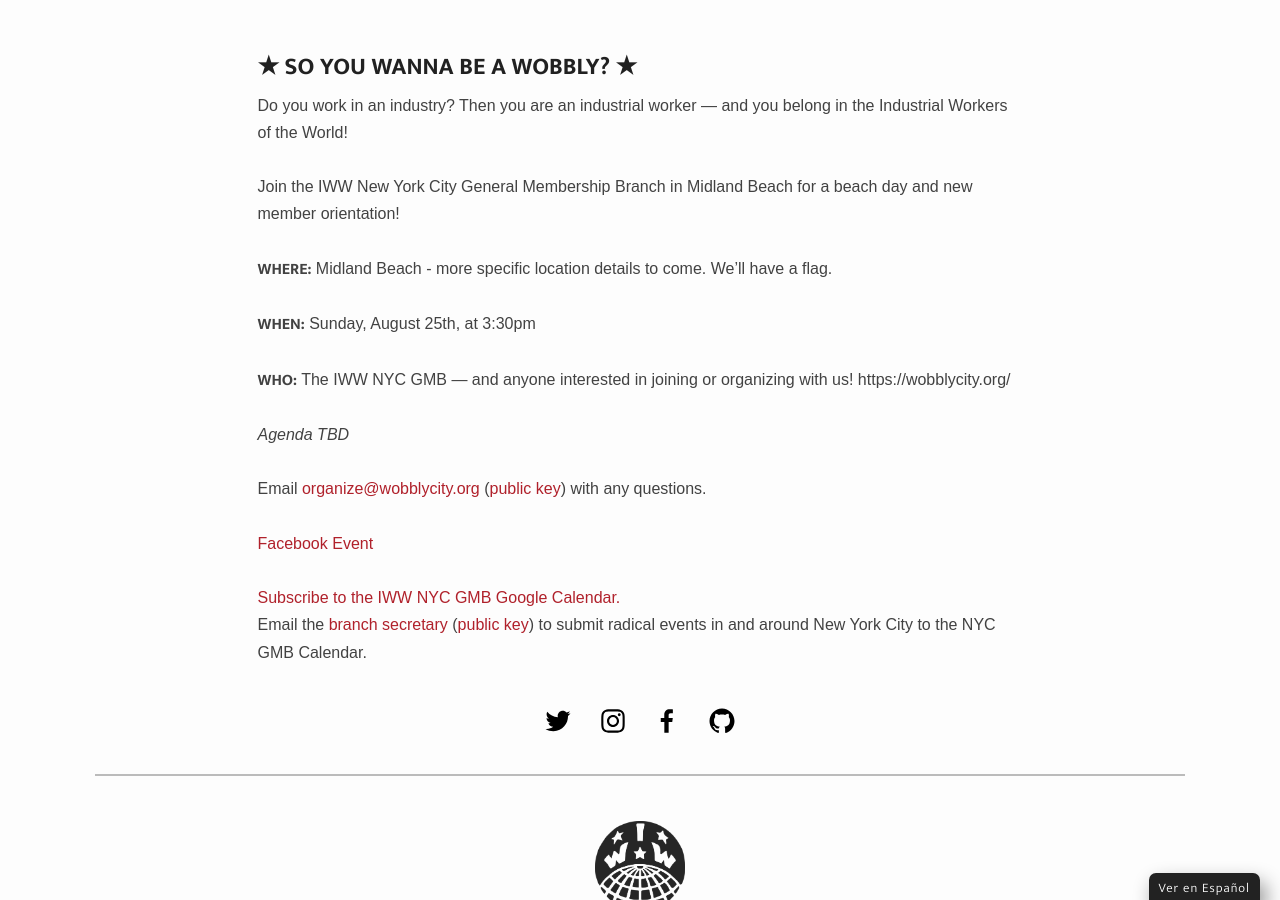
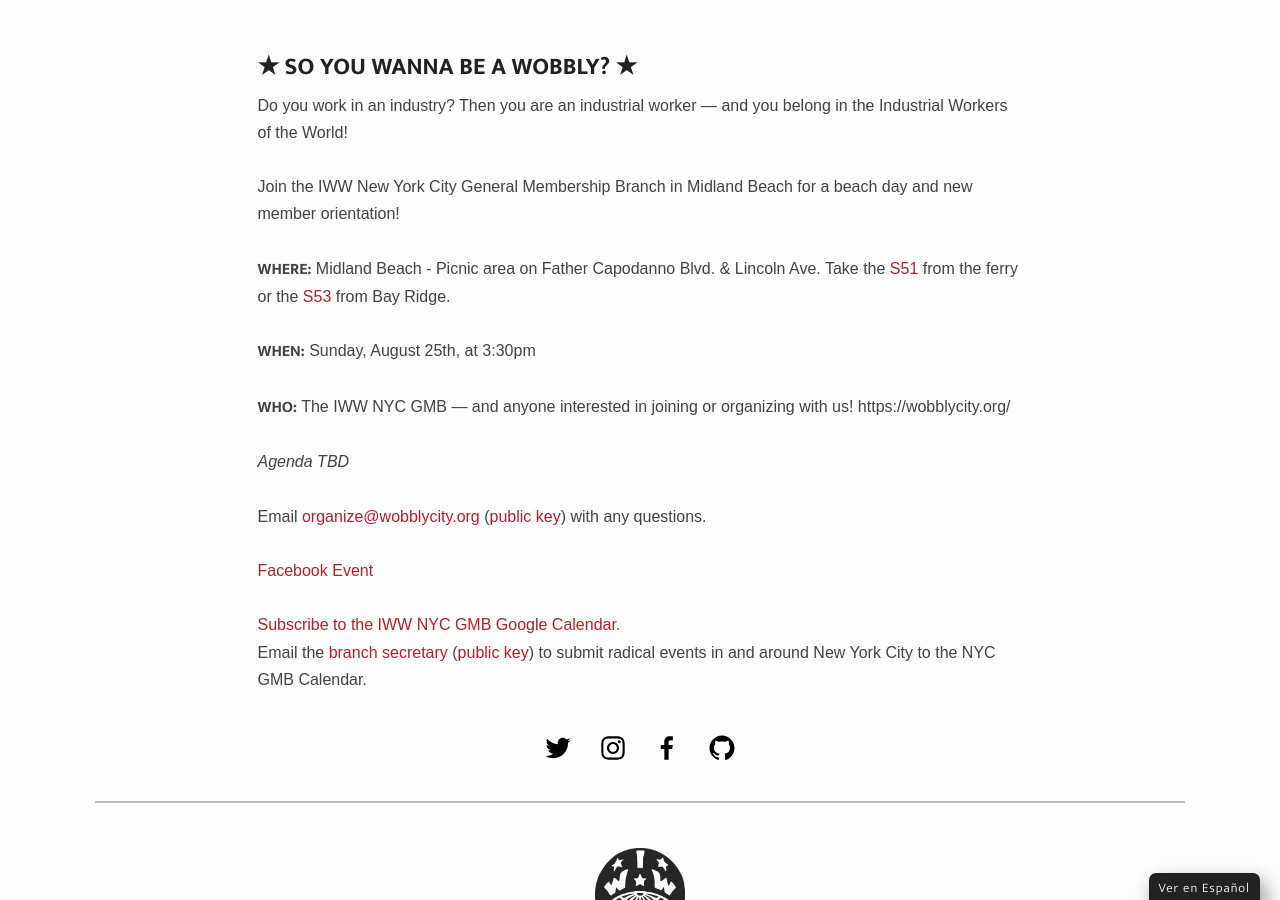
Before and after one commit to IWW-NYC-GMB/iww.nyc, a Jekyll site: the page built from _events/august-2019-orientation.md, in a window 1280 px wide and 900 px high, scrolled down 1460 px. Built offline with Jekyll 4.4.1, drawn with Linux system fonts in a browser that asks for light colours; some web fonts are replaced.

Commit message:
Update august-2019-orientation.md

```diff
--- a/_events/august-2019-orientation.md
+++ b/_events/august-2019-orientation.md
@@ -12,7 +12,7 @@
 
 Join the IWW New York City General Membership Branch in Midland Beach for a beach day and new member orientation!
 
-**WHERE:** Midland Beach - more specific location details to come. We'll have a flag.
+**WHERE:** Midland Beach - Picnic area on Father Capodanno Blvd. & Lincoln Ave. Take the [S51](http://bustime.mta.info/#s51) from the ferry or the [S53](http://bustime.mta.info/#s53) from Bay Ridge.
 
 **WHEN:** Sunday, August 25th, at 3:30pm
 
```
